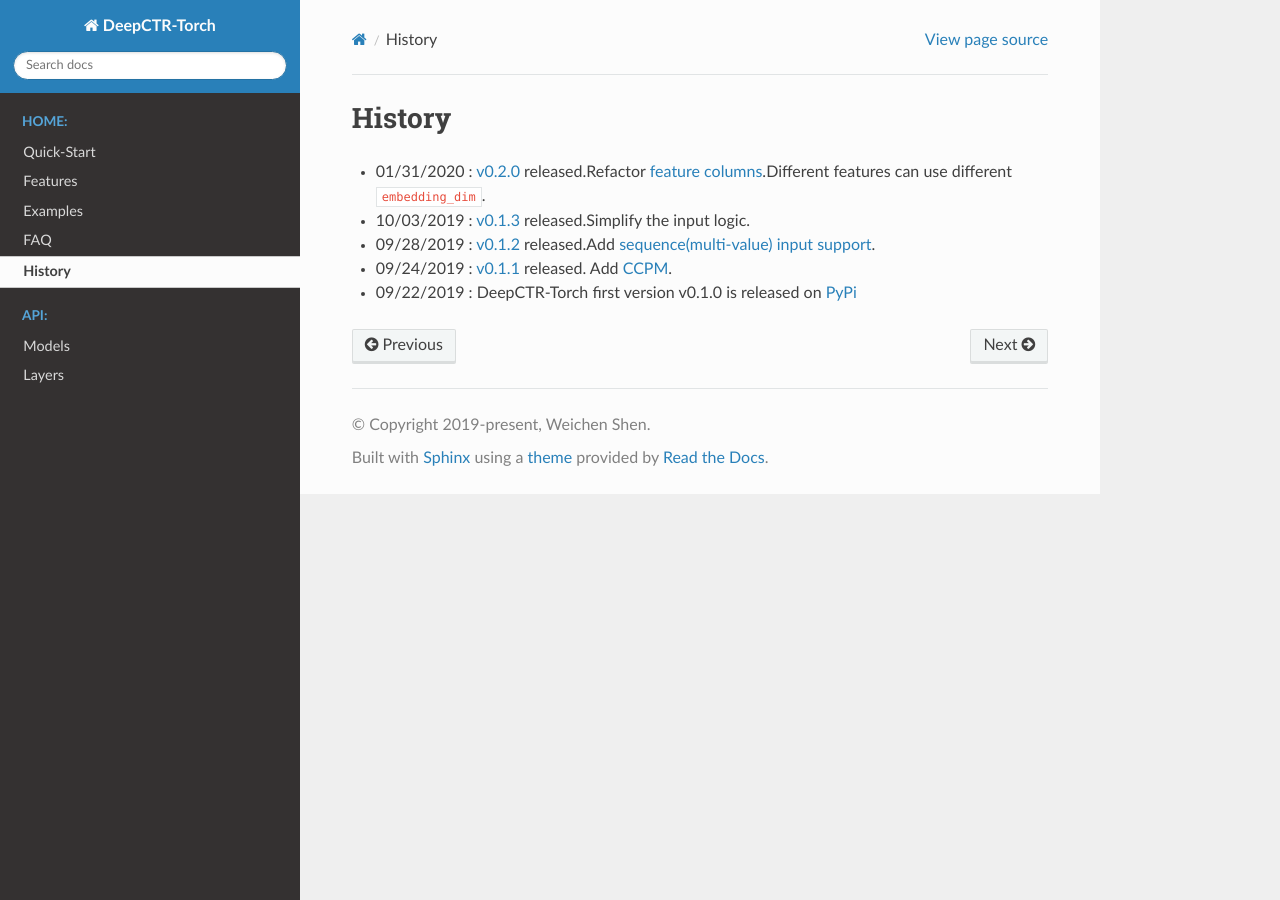
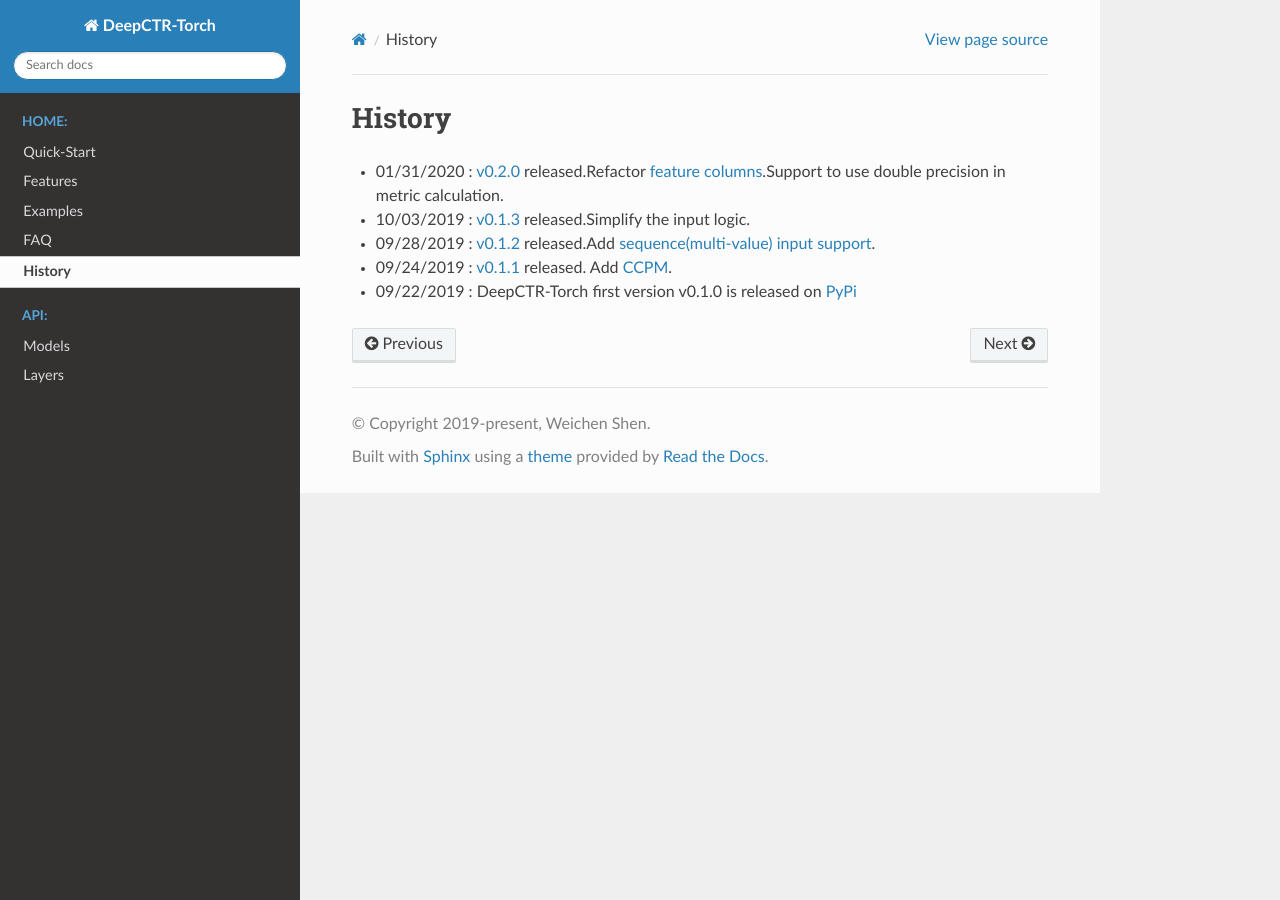
Before and after one commit to shenweichen/DeepCTR-Torch, a Sphinx documentation site: the page built from docs/source/History.md, in a window 1280 px wide. Built offline with Sphinx 7.4.7 and the Read the Docs theme 2.0.0, drawn with Linux system fonts in a browser that asks for light colours; pages that are not in the unit, such as notebooks, are missing from menus.

Commit message:
update docs

```diff
--- a/docs/source/History.md
+++ b/docs/source/History.md
@@ -1,5 +1,5 @@
 # History
-- 01/31/2020 : [v0.2.0](https://github.com/shenweichen/DeepCTR-Torch/releases/tag/v0.2.0) released.Refactor [feature columns](./Features.html#feature-columns).Different features can use different `embedding_dim`.
+- 01/31/2020 : [v0.2.0](https://github.com/shenweichen/DeepCTR-Torch/releases/tag/v0.2.0) released.Refactor [feature columns](./Features.html#feature-columns).Support to use double precision in metric calculation.
 - 10/03/2019 : [v0.1.3](https://github.com/shenweichen/DeepCTR-Torch/releases/tag/v0.1.3) released.Simplify the input logic.
 - 09/28/2019 : [v0.1.2](https://github.com/shenweichen/DeepCTR-Torch/releases/tag/v0.1.2) released.Add [sequence(multi-value) input support](./Examples.html#multi-value-input-movielens).
 - 09/24/2019 : [v0.1.1](https://github.com/shenweichen/DeepCTR-Torch/releases/tag/v0.1.1) released. Add [CCPM](./Features.html#ccpm-convolutional-click-prediction-model).
--- a/docs/source/index.rst
+++ b/docs/source/index.rst
@@ -34,7 +34,7 @@
 
 News
 -----
-01/31/2020 : Refactor `feature columns <./Features.html#feature-columns>`_ . Different features can use different `embedding_dim` . `Changelog <https://github.com/shenweichen/DeepCTR-Torch/releases/tag/v0.2.0>`_
+01/31/2020 : Refactor `feature columns <./Features.html#feature-columns>`_ . Support double precision in metric calculation . `Changelog <https://github.com/shenweichen/DeepCTR-Torch/releases/tag/v0.2.0>`_
 
 10/03/2019 : Simplify the input logic(`examples <./Examples.html#classification-criteo>`_). `Changelog <https://github.com/shenweichen/DeepCTR-Torch/releases/tag/v0.1.3>`_
 
```
Also changed, not shown: 2 other files.
